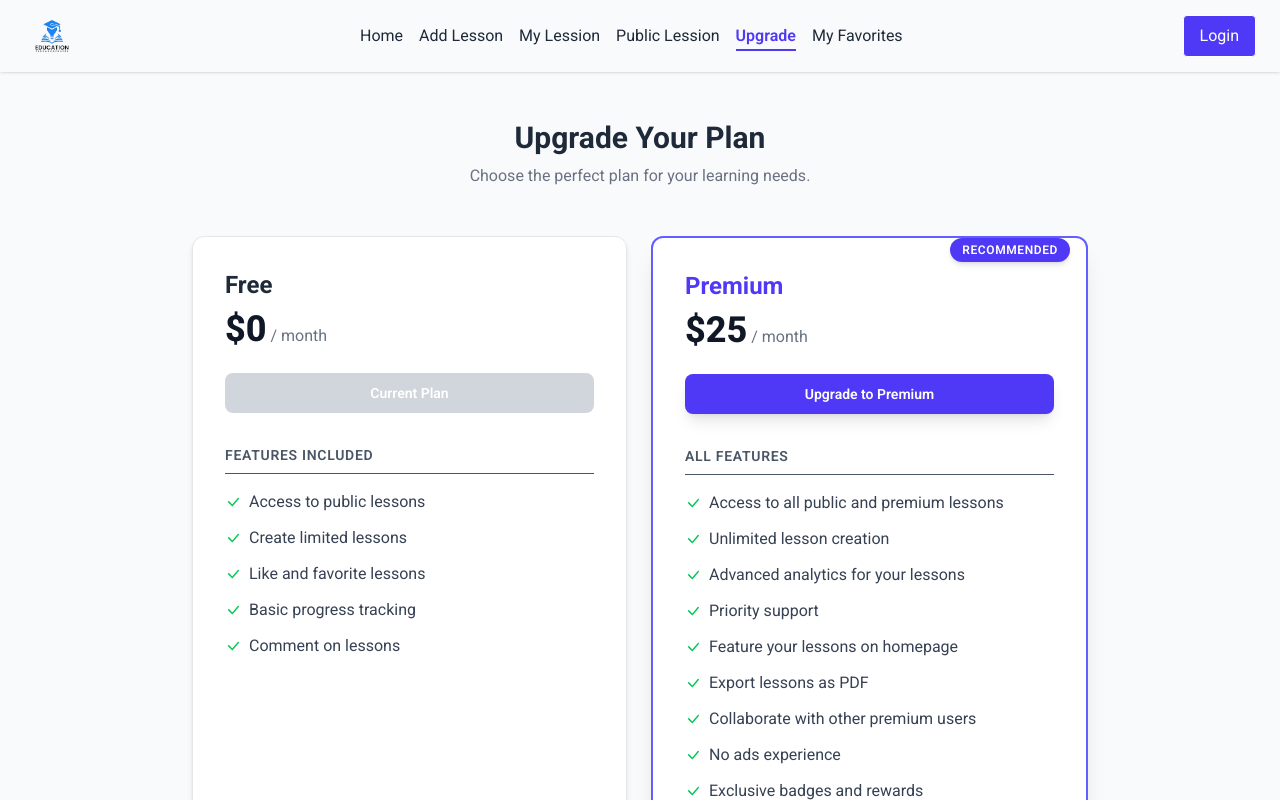
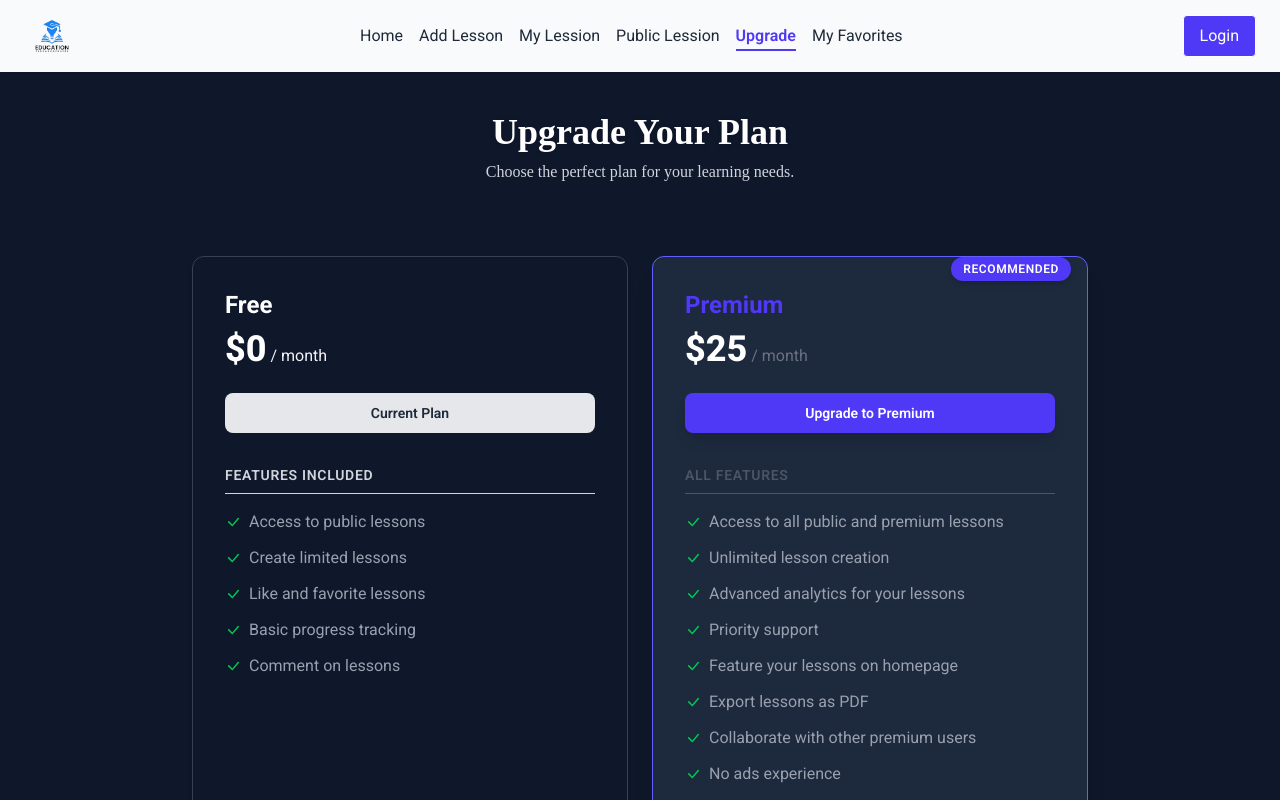
Before and after one commit to mdhasanmahamud-dev/Digital_Life_Lessons_Frontend, a React (Vite) app: page /upgrade in a window 1280 px wide. Shown: the top 800 px of the page. Built offline with nearby package versions, Linux system fonts and the light colour scheme; no server answers; a web font is replaced by a local one.

Commit message:
change upgrade desing card style

```diff
--- a/src/pages/Upgrade/Upgrade/Upgrade.jsx
+++ b/src/pages/Upgrade/Upgrade/Upgrade.jsx
@@ -1,9 +1,15 @@
 import React from "react";
 import UpgradeCard from "../UpgradeCard/UpgradeCard";
+import PageTitle from "../../../components/PageTitle";
 
 const Upgrade = () => {
   return (
     <div>
+      <PageTitle
+        title="Upgrade Your Plan"
+        sub_title="
+          Choose the perfect plan for your learning needs."
+      />
       <UpgradeCard />
     </div>
   );
--- a/src/pages/Upgrade/UpgradeCard/UpgradeCard.jsx
+++ b/src/pages/Upgrade/UpgradeCard/UpgradeCard.jsx
@@ -3,7 +3,7 @@ import { BsCheckLg } from "react-icons/bs";
 
 // Feature Item Component (Static)
 const FeatureItem = ({ text }) => (
-  <li className="flex items-center gap-2 text-gray-700">
+  <li className="flex items-center gap-2 text-gray-400">
     <BsCheckLg className="text-green-500" />
     {text}
   </li>
@@ -32,34 +32,25 @@ const premiumFeatures = [
 
 const UpgradeCard = () => {
   return (
-    <div className="min-h-screen bg-gray-50 py-12 px-4 sm:px-6 lg:px-8">
-      <div className="text-center mb-12">
-        <h2 className="text-3xl font-bold text-gray-800">
-          Upgrade Your Plan
-        </h2>
-        <p className="text-gray-500 mt-2">
-          Choose the perfect plan for your learning needs.
-        </p>
-      </div>
-
+    <div className=" py-8 px-4 sm:px-6 lg:px-8">
       <div className="flex flex-col lg:flex-row justify-center items-stretch gap-6 max-w-4xl mx-auto">
         {/* Free Plan Card */}
-        <div className="flex-1 bg-white border border-gray-200 rounded-xl shadow-md p-6 sm:p-8 flex flex-col">
-          <h3 className="text-2xl font-bold text-gray-800 mb-2">Free</h3>
+        <div className="flex-1 bg-slate-900 hover:bg-slate-800 transition-all duration-300 ease-in-out border border-gray-700 rounded-xl shadow-md p-6 sm:p-8 flex flex-col">
+          <h3 className="text-2xl font-bold text-white mb-2">Free</h3>
 
-          <p className="text-4xl font-extrabold text-gray-900 mb-6">
+          <p className="text-4xl font-extrabold text-white mb-6">
             $0
-            <span className="text-base font-normal text-gray-500"> / month</span>
+            <span className="text-base font-normal text-gray-100"> / month</span>
           </p>
 
           {/* Action Button */}
           <div className="mb-8">
-            <button className="w-full py-2.5 text-center text-sm font-semibold text-white bg-gray-300 rounded-lg cursor-default">
+            <button className="w-full py-2.5 text-center text-sm font-semibold text-gray-800 bg-gray-200 rounded-lg cursor-default">
               Current Plan
             </button>
           </div>
 
-          <h4 className="text-sm font-semibold text-gray-600 uppercase tracking-wider mb-4 border-b pb-2">
+          <h4 className="text-sm font-semibold text-gray-300 uppercase tracking-wider mb-4 border-b pb-2">
             Features Included
           </h4>
 
@@ -72,7 +63,7 @@ const UpgradeCard = () => {
         </div>
 
         {/* Premium Plan Card */}
-        <div className="flex-1 bg-white border-2 border-indigo-500 rounded-xl shadow-xl p-6 sm:p-8 flex flex-col relative">
+        <div className="flex-1 hover:bg-slate-900 bg-slate-800 transition-all duration-300 ease-in-out border border-indigo-500 rounded-xl shadow-xl p-6 sm:p-8 flex flex-col relative">
           {/* Recommended Badge */}
           <div className="absolute top-0 right-0 mr-4 bg-indigo-600 text-white text-xs font-semibold px-3 py-1 rounded-full uppercase tracking-wider shadow-md">
             Recommended
@@ -80,7 +71,7 @@ const UpgradeCard = () => {
 
           <h3 className="text-2xl font-bold text-indigo-600 mb-2">Premium</h3>
 
-          <p className="text-4xl font-extrabold text-gray-900 mb-6">
+          <p className="text-4xl font-extrabold  text-white mb-6">
             $25
             <span className="text-base font-normal text-gray-500"> / month</span>
           </p>
```
